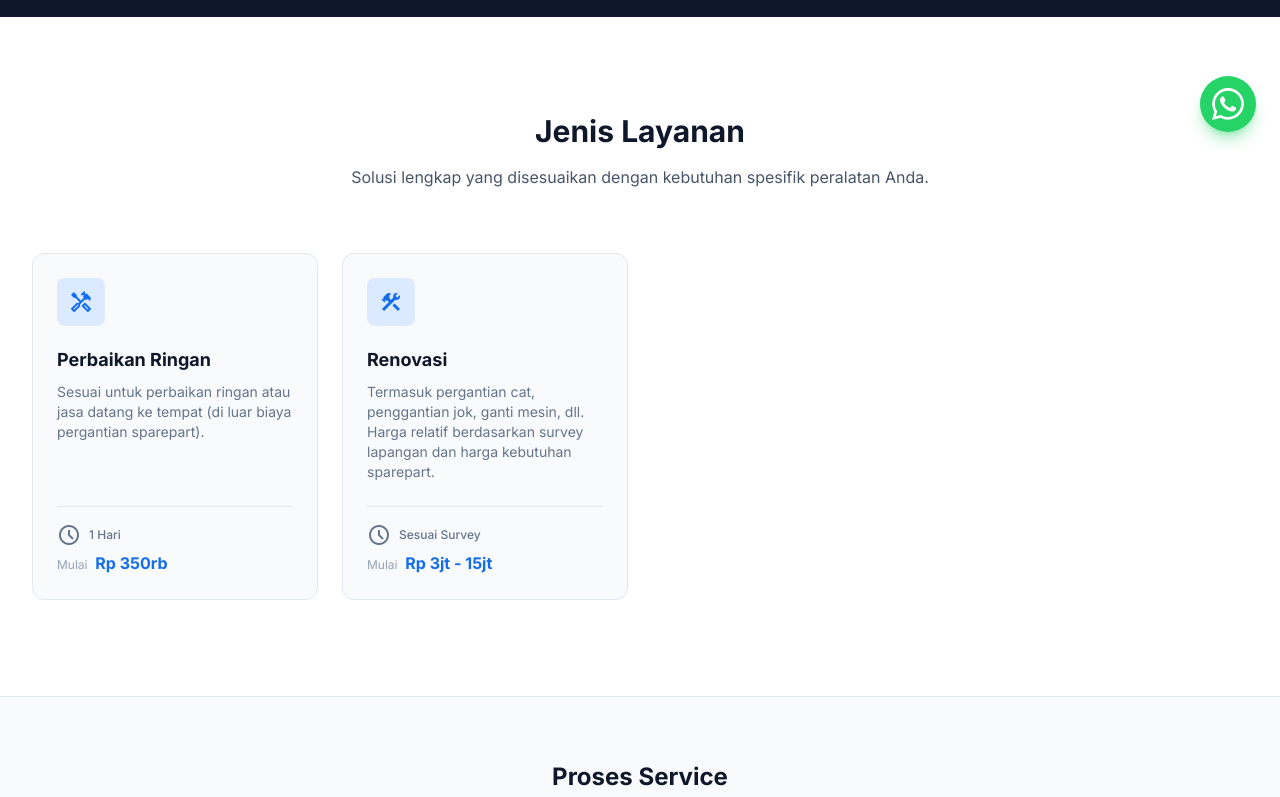
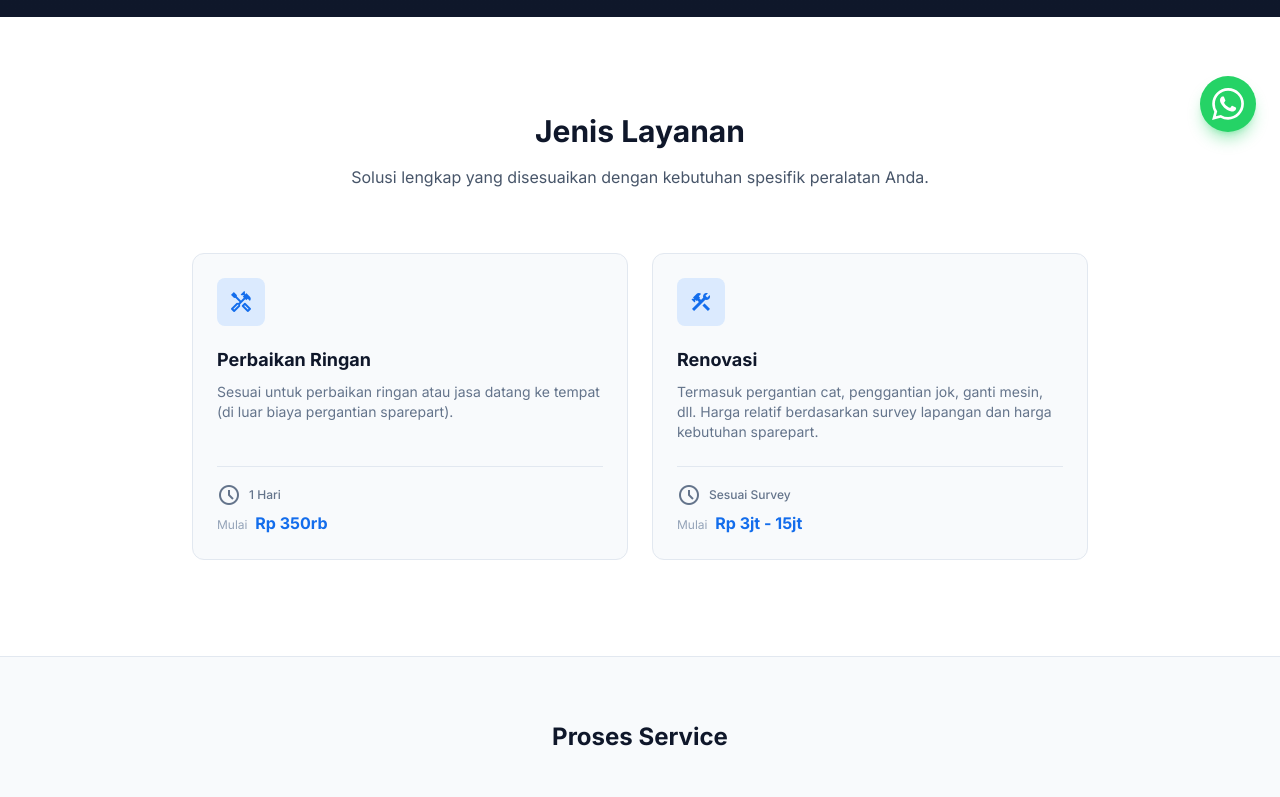
Before and after one commit to prayersrain/karya-mandiri-dental, a React (Vite) app: page /service in a window 1280 px wide. Shown: the part 644-1441 px from the top of the page. Built offline with nearby package versions, Linux system fonts and the light colour scheme; no server answers; the database is empty; grey boxes are pictures that could not be loaded.

Commit message:
style: center service cards

```diff
--- a/src/pages/Service.jsx
+++ b/src/pages/Service.jsx
@@ -74,9 +74,9 @@ export default function Service() {
                         <h2 className="text-3xl font-bold text-slate-900 mb-4">Jenis Layanan</h2>
                         <p className="text-slate-600 max-w-2xl mx-auto">Solusi lengkap yang disesuaikan dengan kebutuhan spesifik peralatan Anda.</p>
                     </div>
-                    <div className="grid grid-cols-1 sm:grid-cols-2 lg:grid-cols-4 gap-6">
+                    <div className="flex flex-col sm:flex-row justify-center gap-6 max-w-4xl mx-auto">
                         {serviceCards.map((s, i) => (
-                            <div key={i} className="group bg-slate-50 border border-slate-200 rounded-xl p-6 hover:shadow-xl hover:shadow-primary/5 hover:border-primary/30 transition-all duration-300 flex flex-col">
+                            <div key={i} className="group bg-slate-50 border border-slate-200 rounded-xl p-6 hover:shadow-xl hover:shadow-primary/5 hover:border-primary/30 transition-all duration-300 flex flex-col flex-1">
                                 <div className="w-12 h-12 bg-blue-100 rounded-lg flex items-center justify-center text-primary mb-5 group-hover:scale-110 transition-transform">
                                     <span className="material-symbols-outlined text-2xl">{s.icon}</span>
                                 </div>
```
